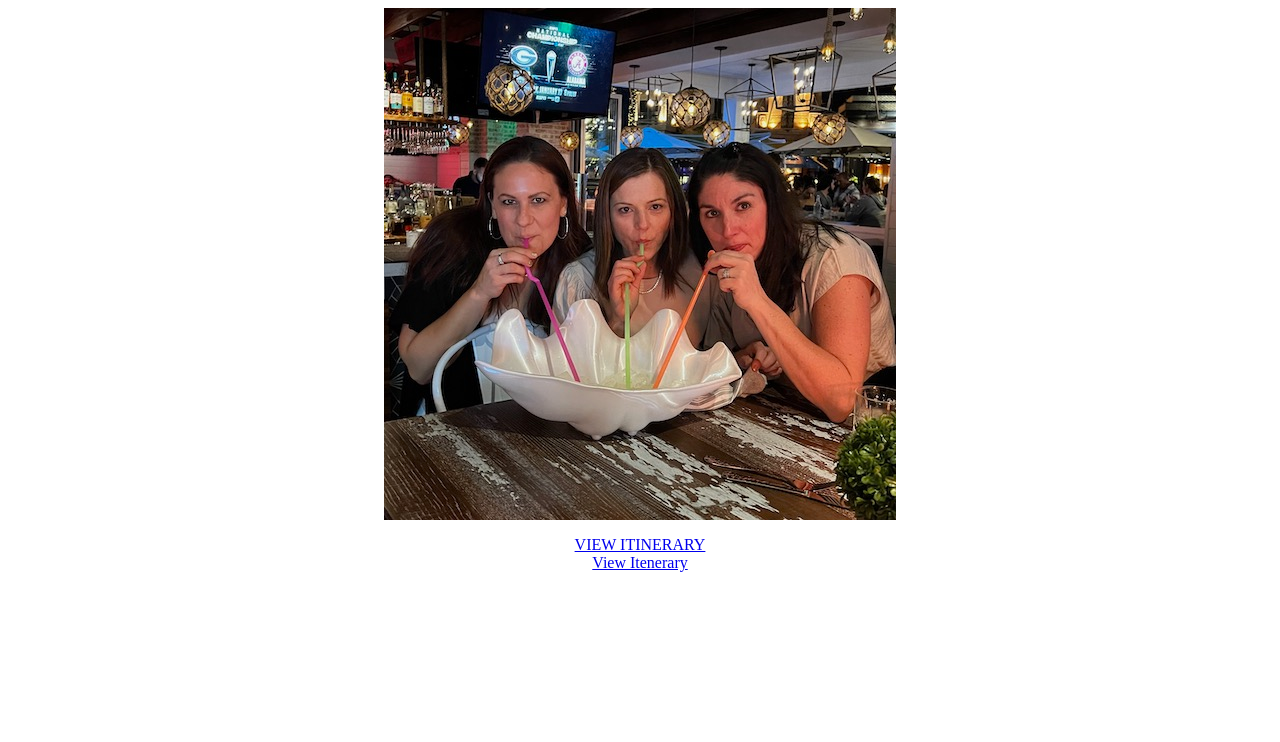
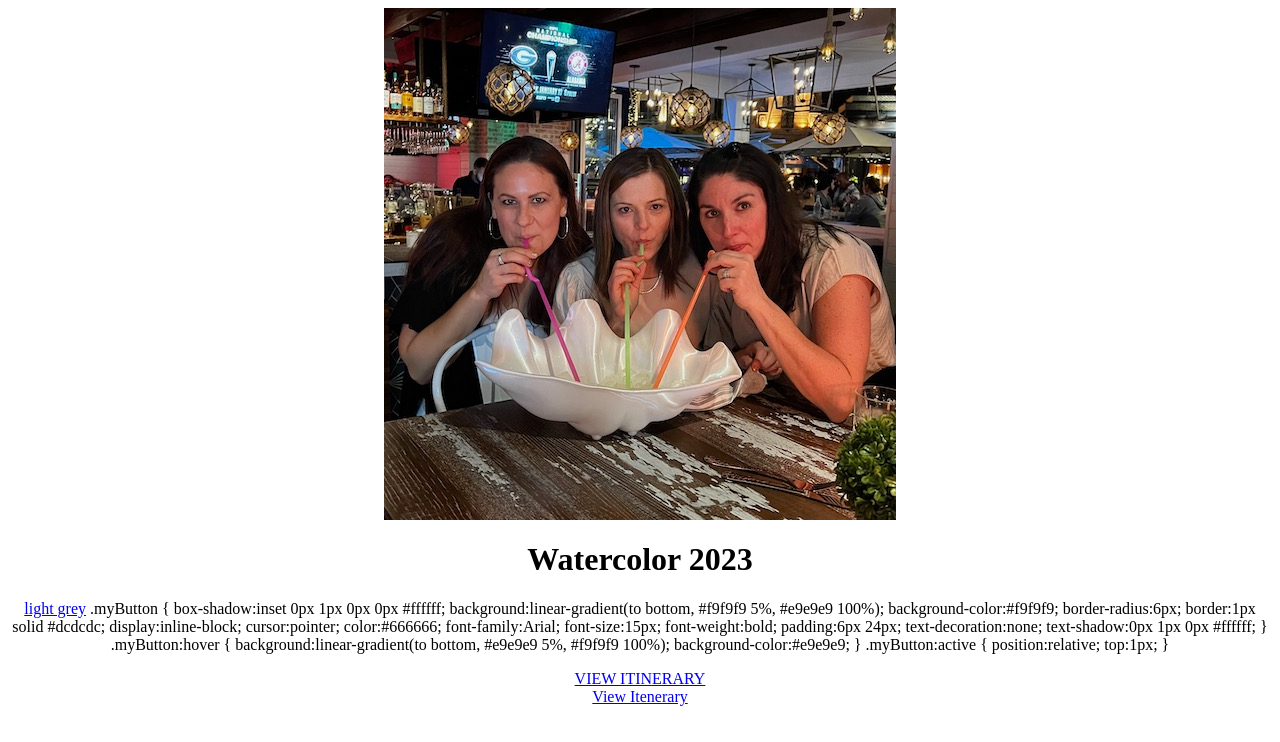
Before and after one commit to mngardon1/splash-2023, a plain HTML site: page index.html in a window 1280 px wide. Drawn offline with Linux system fonts and the light colour scheme.

Commit message:
Update index.html

```diff
--- a/index.html
+++ b/index.html
@@ -23,6 +23,35 @@
       />
     </p>
     <p>
+    <h1> Watercolor 2023</h1>
+    </p>
+    <p>
+      <a href="#" class="myButton">light grey</a>
+
+.myButton {
+	box-shadow:inset 0px 1px 0px 0px #ffffff;
+	background:linear-gradient(to bottom, #f9f9f9 5%, #e9e9e9 100%);
+	background-color:#f9f9f9;
+	border-radius:6px;
+	border:1px solid #dcdcdc;
+	display:inline-block;
+	cursor:pointer;
+	color:#666666;
+	font-family:Arial;
+	font-size:15px;
+	font-weight:bold;
+	padding:6px 24px;
+	text-decoration:none;
+	text-shadow:0px 1px 0px #ffffff;
+}
+.myButton:hover {
+	background:linear-gradient(to bottom, #e9e9e9 5%, #f9f9f9 100%);
+	background-color:#e9e9e9;
+}
+.myButton:active {
+	position:relative;
+	top:1px;
+}
       <div class="center">
   <div class="btn-1">
 
```
